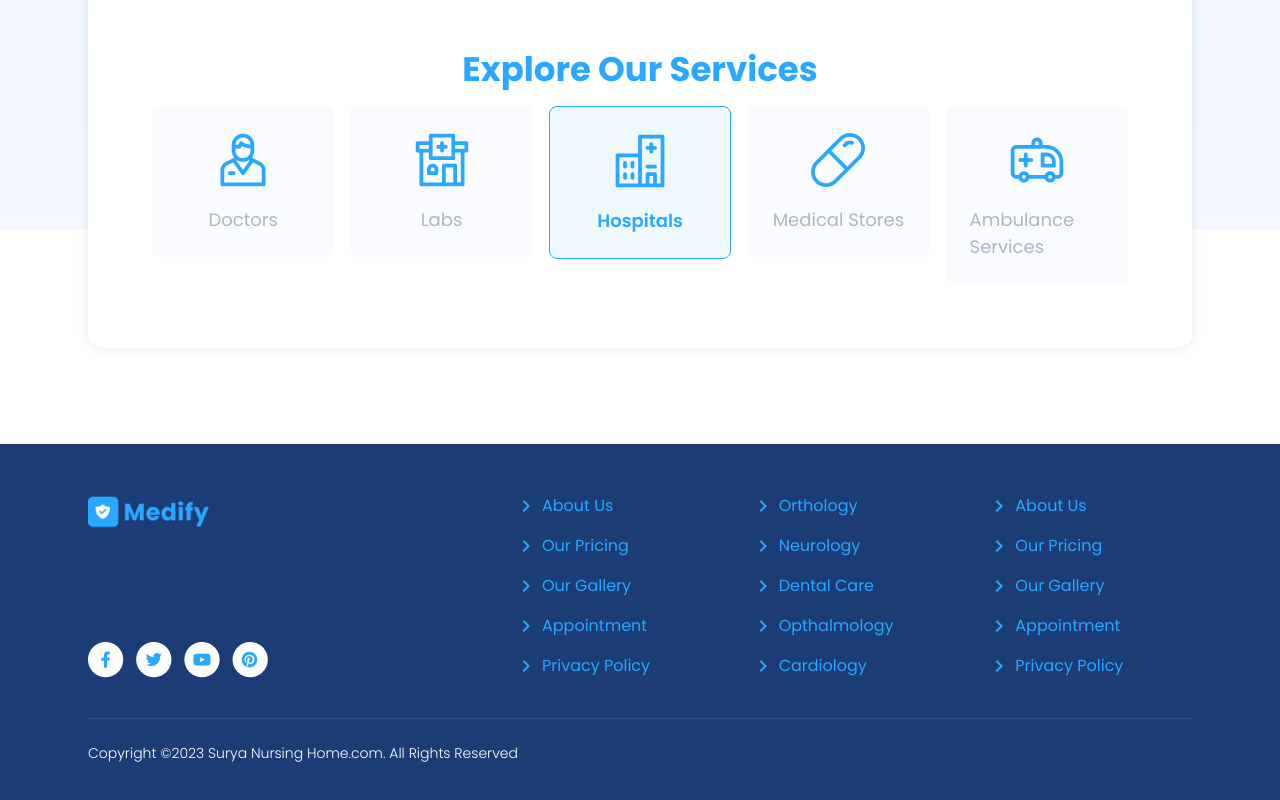
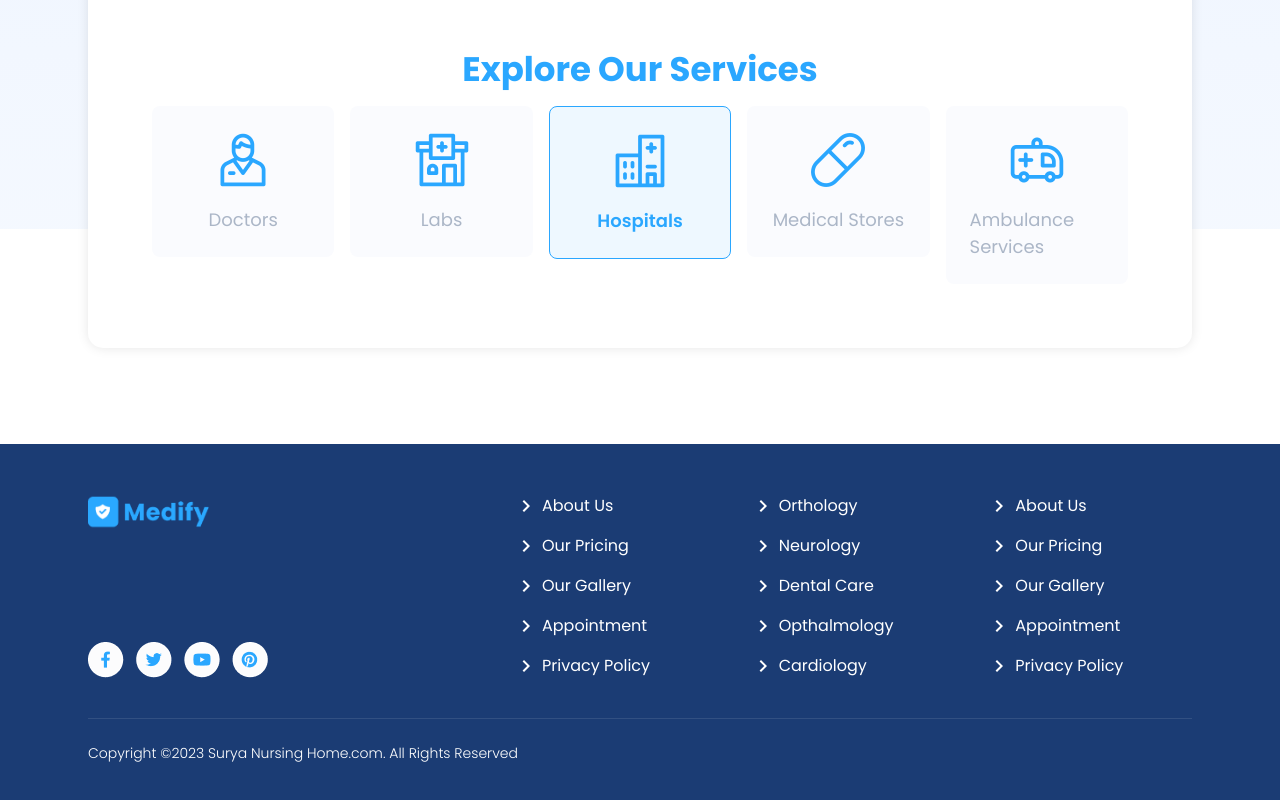
Before and after one commit to RutikKulkarni/Medify, a React (Create React App) app: page / in a window 1280 px wide. Shown: the part 952-1752 px from the top of the page. Built offline with nearby package versions, Linux system fonts and the light colour scheme; no server answers.

Commit message:
Update Css

```diff
--- a/src/components/Footer/Footer.module.css
+++ b/src/components/Footer/Footer.module.css
@@ -19,7 +19,7 @@
 }
 
 .TextFooter {
-  color: #fff;
+  color: #fff !important;
   text-decoration: none;
   display: flex;
   align-items: center;
```
